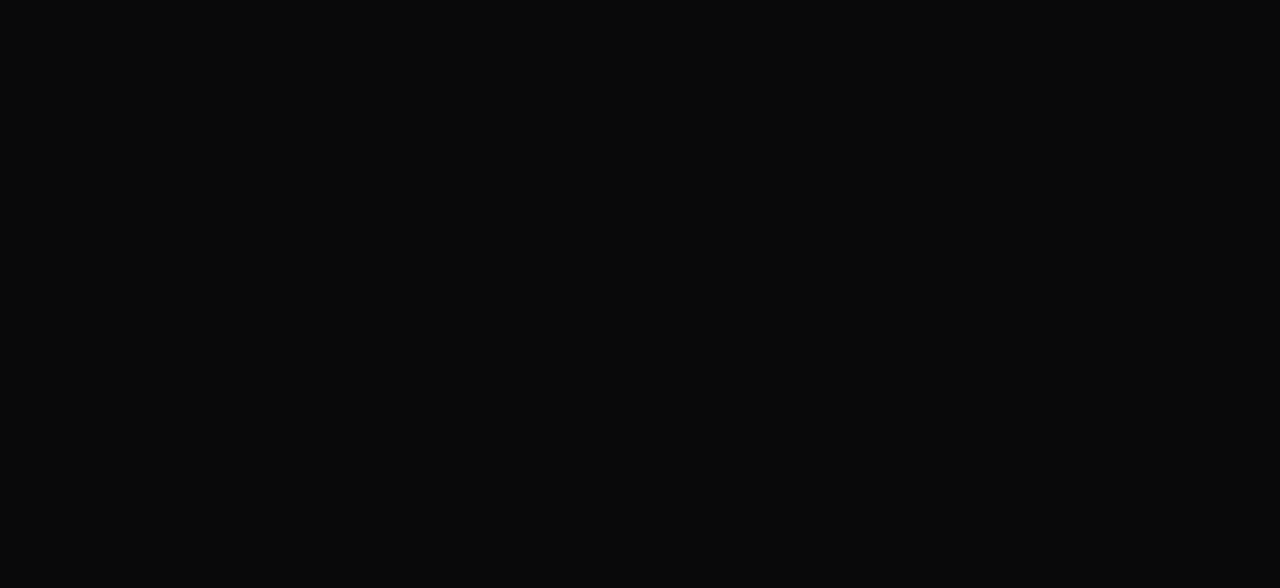
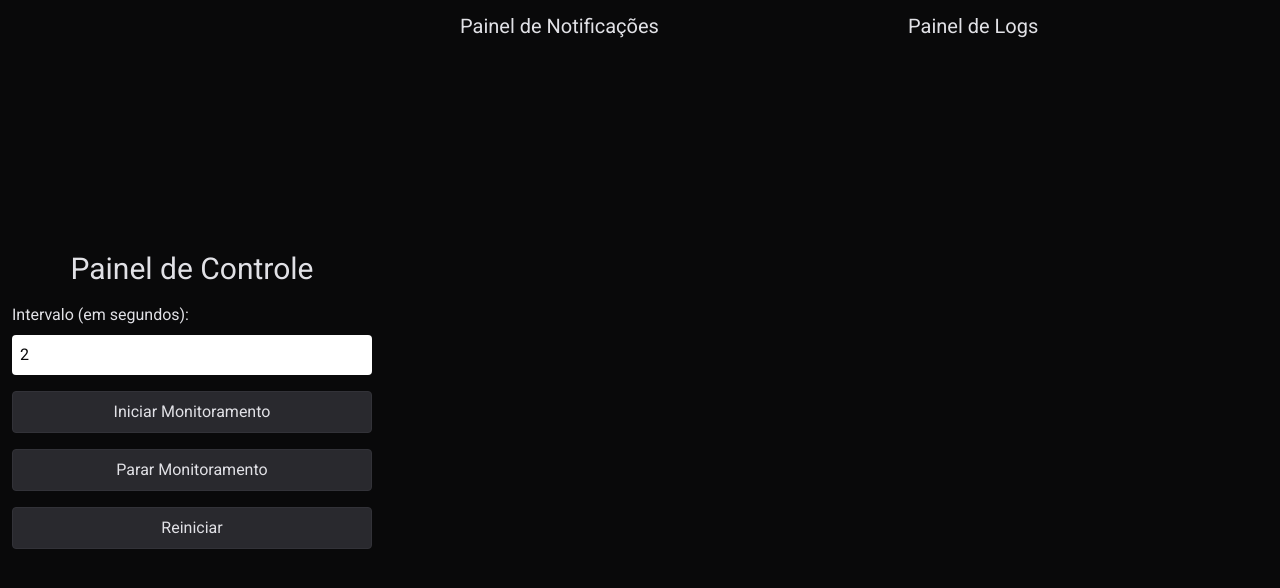
Before and after one commit to TiagoFreitas03/app-collection, a React (Vite) app: page /iot-mailbox-simulator in a window 1280 px wide. Before the commit this address had no page. Shown: the top 588 px of the page. Built offline with nearby package versions, Linux system fonts and the light colour scheme.

Commit message:
Aplicação IOT Mailbox Simulator

```diff
--- a/src/App.tsx
+++ b/src/App.tsx
@@ -14,6 +14,7 @@
 import { FlipImage } from './apps/FlipImage'
 import { GithubStatus } from './apps/GithubStatus'
 import { Hello } from './apps/Hello'
+import { IOTMailboxSimulator } from './apps/IOTMailboxSimulator'
 import { Json2Csv } from './apps/Json2Csv'
 import { RandomNumberGenerator } from './apps/RandomNumberGenerator'
 import { WordFrequency } from './apps/WordFrequency'
@@ -34,6 +35,7 @@
 			<Link to='/first-db-app'>First DB App</Link>
 			<Link to='/flip-image'>Flip Image</Link>
 			<Link to='/github-status'>GitHub Status</Link>
+			<Link to='/iot-mailbox-simulator'>IOT Mailbox Simulator</Link>
 			<Link to='/hello'>Hello App</Link>
 			<Link to='/json-2-csv'>JSON 2 CSV</Link>
 			<Link to='/random-number'>Random Number Generator</Link>
@@ -60,6 +62,7 @@
 				<Route path='/first-db-app' element={<FirstDatabaseApp />} />
 				<Route path='/flip-image' element={<FlipImage />} />
 				<Route path='/github-status' element={<GithubStatus />} />
+				<Route path='/iot-mailbox-simulator' element={<IOTMailboxSimulator />} />
 				<Route path='/hello' element={<Hello />} />
 				<Route path='/json-2-csv' element={<Json2Csv />} />
 				<Route path='/random-number' element={<RandomNumberGenerator />} />
--- /dev/null
+++ b/src/apps/IOTMailboxSimulator.tsx
@@ -0,0 +1,109 @@
+import { useState, useEffect, ButtonHTMLAttributes, ReactNode } from 'react'
+
+interface ButtonProps extends ButtonHTMLAttributes<HTMLButtonElement> {
+	children: ReactNode
+}
+
+function Button({ children, ...rest }: ButtonProps) {
+	return <button className="w-full p-2 rounded bg-gray-600 border border-gray-500" {...rest}>
+		{children}
+	</button>
+}
+
+export function IOTMailboxSimulator() {
+	const [started, setStarted] = useState(false)
+	const [time, setTime] = useState(2000)
+
+	const [lightLevel, setLightLevel] = useState(0)
+	const [messages, setMessages] = useState<string[]>([])
+	const [logs, setLogs] = useState<string[]>([])
+	const [timeoutId, setTimeoutId] = useState<number>()
+
+	useEffect(() => {
+		if (started) {
+			const doorState = lightLevel >= 0 ? 'aberta' : 'fechada'
+			const message = `Estado alterado - Nível da Luz: ${lightLevel.toFixed(2)} (Porta ${doorState}).`
+			setLogs([...logs, message])
+
+			if (doorState === 'aberta')
+				setMessages([...messages, 'Porta foi aberta'])
+
+			const id = setTimeout(changeSignalState, time)
+			setTimeoutId(id)
+		}
+	}, [started, lightLevel])
+
+	function startMonitoring() {
+		if (!started) {
+			setStarted(true)
+			changeSignalState()
+			setLogs([...logs, 'Iniciando monitoramento da caixa...'])
+		}
+	}
+
+	function stopMonitoring() {
+		if (timeoutId)
+			clearTimeout(timeoutId)
+
+		if (started) {
+			setStarted(false)
+			setLogs([...logs, 'Monitoramento da caixa pausado...'])
+
+			if (lightLevel >= 0)
+				setMessages([...messages, 'Porta foi deixada aberta'])
+		}
+	}
+
+	function reset() {
+		setTime(2000)
+		setStarted(false)
+		setMessages([])
+		setLogs([])
+	}
+
+	function changeSignalState() {
+		const level = lightLevel >= 0 ? Math.random() * -1: Math.random()
+		setLightLevel(level)
+	}
+
+	return (
+		<div className="flex justify-between max-w-screen overflow-x-hidden">
+			<div className="flex flex-col p-3 gap-4 w-[30%] h-screen justify-center">
+				<h1 className="text-center text-3xl">Painel de Controle</h1>
+
+				{!started && <div>
+					<label className="block mb-2">Intervalo (em segundos):</label>
+					<input
+						className="block rounded p-2 w-full"
+						value={time / 1000}
+						type="number"
+						onChange={e => setTime(Number(e.target.value) * 1000)}
+						step={0.1}
+					/>
+				</div>}
+
+				<Button onClick={startMonitoring} disabled={started}>Iniciar Monitoramento</Button>
+				<Button onClick={stopMonitoring} disabled={!started}>Parar Monitoramento</Button>
+				<Button onClick={reset}>Reiniciar</Button>
+			</div>
+
+			<div className="h-screen w-[30%] p-3 overflow-y-auto">
+				<h2 className="text-xl">Painel de Notificações</h2>
+
+				{messages.map((msg, index) => <p
+					className="border border-gray-500 p-2 my-1"
+					key={index}
+				>{ msg }</p>)}
+			</div>
+
+			<div className="h-screen w-[30%] p-3 overflow-y-auto">
+				<h2 className="text-xl">Painel de Logs</h2>
+
+				{logs.map((log, index) => <p
+					className="border border-gray-500 p-2 my-1"
+					key={index}
+				>{ log }</p>)}
+			</div>
+		</div>
+	)
+}
```
Also changed, not shown: 1 other file (tests, documents, lock files or other folders).
